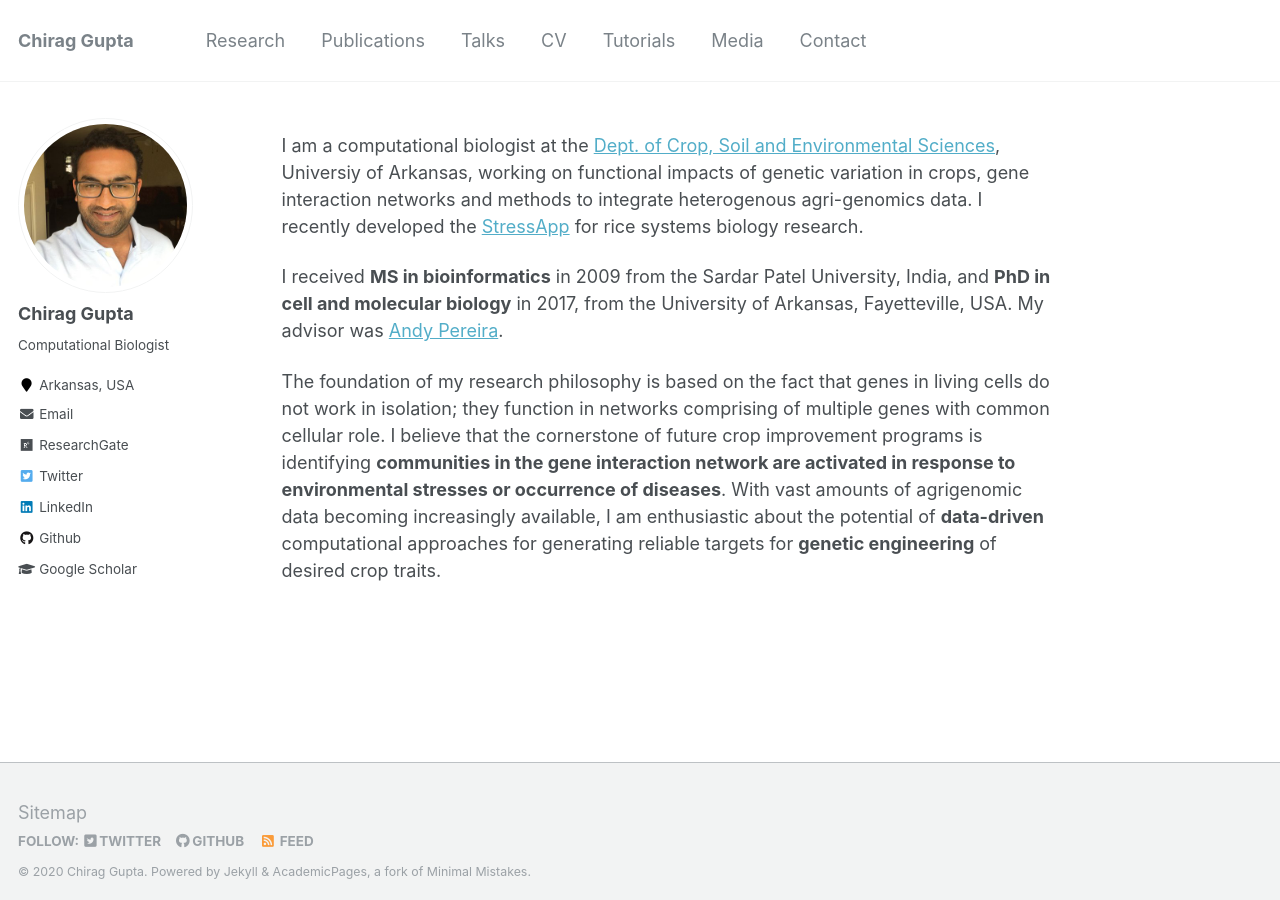
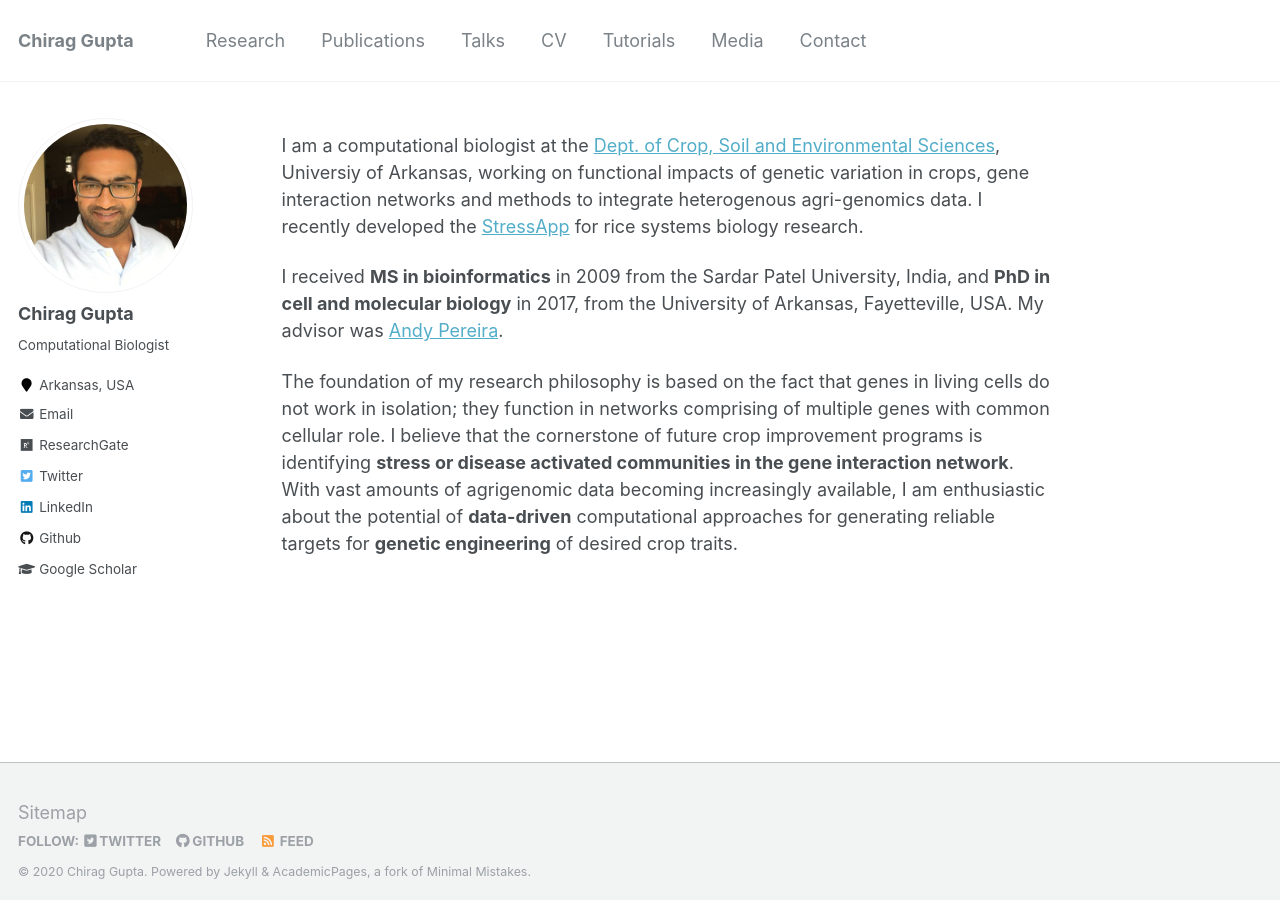
Before and after one commit to cngupta/cngupta.github.io, a Jekyll site: the page built from _pages/about.md, in a window 1280 px wide. Built offline with Jekyll 4.4.1, drawn with Linux system fonts in a browser that asks for light colours.

Commit message:
about edits

```diff
--- a/_pages/about.md
+++ b/_pages/about.md
@@ -12,4 +12,4 @@
 
 I received **MS in bioinformatics** in 2009 from the Sardar Patel University, India, and **PhD in cell and molecular biology** in 2017, from the University of Arkansas, Fayetteville, USA. My advisor was [Andy Pereira](https://crop-soil-environmental-sciences.uark.edu/people/faculty-directory/uid/apereira/name/Andy+Pereira/){:target="_blank"}.
 
-The foundation of my research philosophy is based on the fact that genes in living cells do not work in isolation; they function in networks comprising of multiple genes with common cellular role. I believe that the cornerstone of future crop improvement programs is identifying **communities in the gene interaction network are activated in response to environmental stresses or occurrence of diseases**. With vast amounts of agrigenomic data becoming increasingly available, I am enthusiastic about the potential of **data-driven** computational approaches for generating reliable targets for **genetic engineering** of desired crop traits.
+The foundation of my research philosophy is based on the fact that genes in living cells do not work in isolation; they function in networks comprising of multiple genes with common cellular role. I believe that the cornerstone of future crop improvement programs is identifying **stress or disease activated communities in the gene interaction network**. With vast amounts of agrigenomic data becoming increasingly available, I am enthusiastic about the potential of **data-driven** computational approaches for generating reliable targets for **genetic engineering** of desired crop traits.
```
